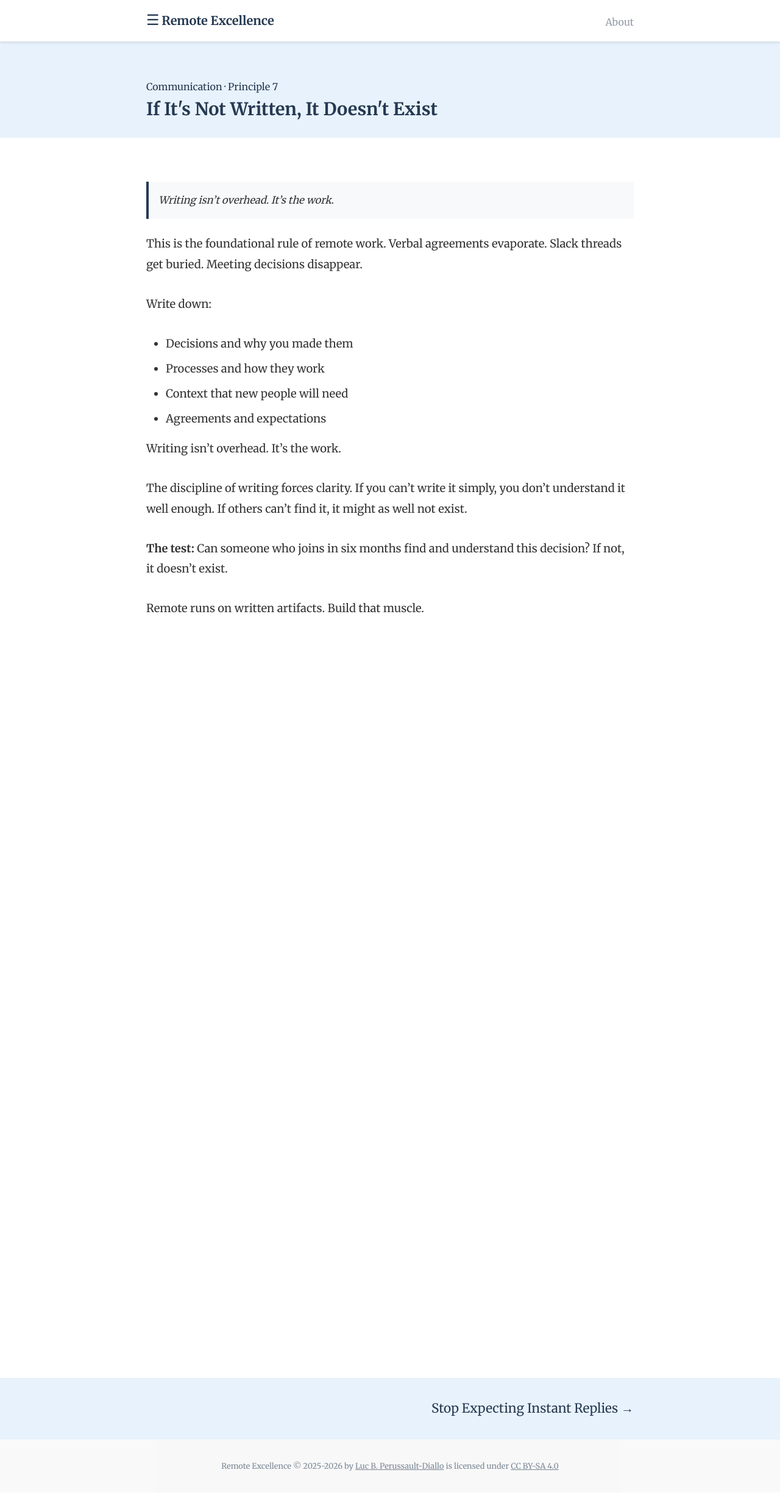
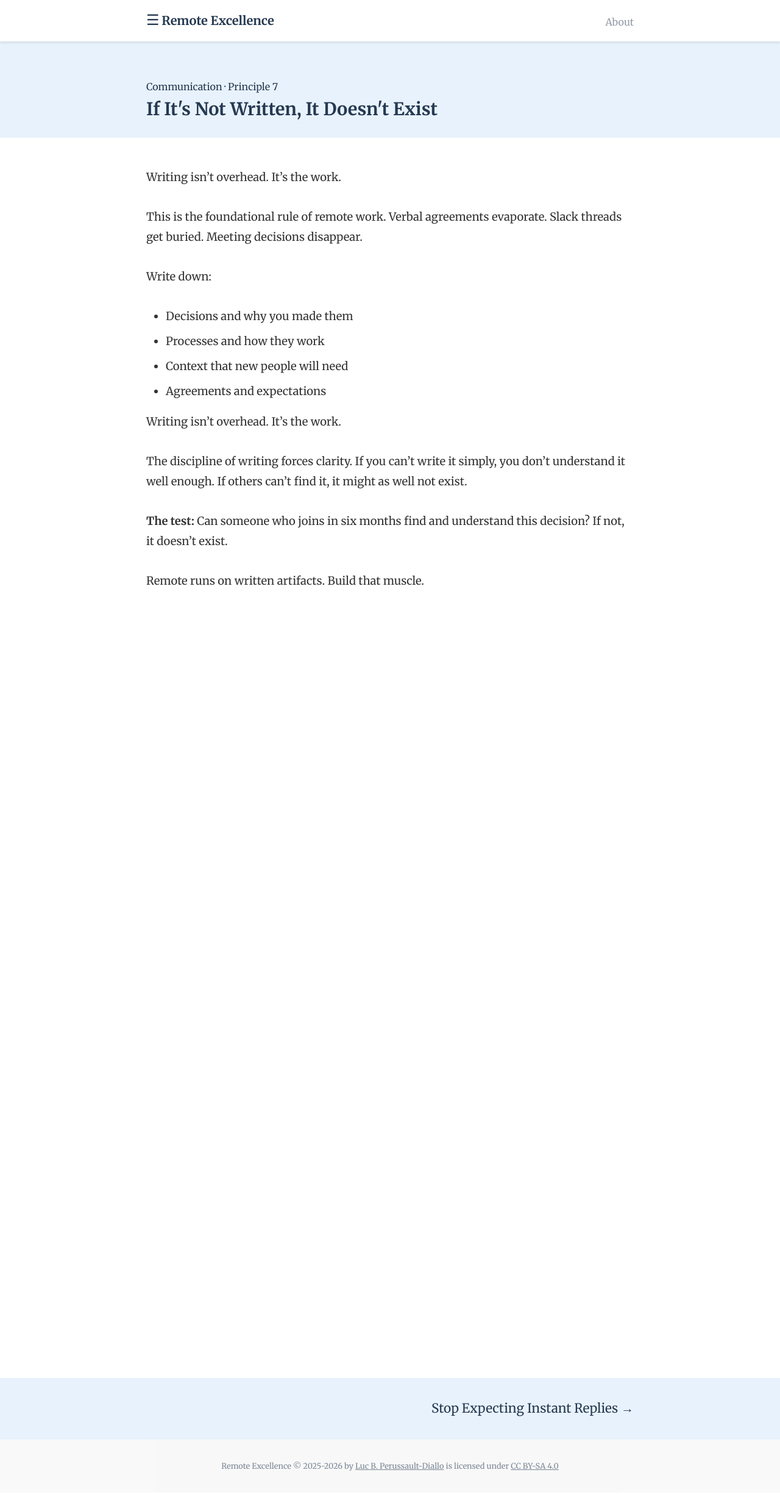
Before and after one commit to luuuc/remote-excellence-book, a Jekyll site: the page built from _chapters/02-07-if-its-not-written-it-doesnt-exist.md, in a window 1280 px wide. Shown: the top 2452 px of the page at 61% size. Built offline with Jekyll 4.4.1, drawn with Linux system fonts in a browser that asks for light colours; comment, search, counter and statistics services are not loaded.

```diff
--- a/_chapters/02-07-if-its-not-written-it-doesnt-exist.md
+++ b/_chapters/02-07-if-its-not-written-it-doesnt-exist.md
@@ -15,7 +15,7 @@ seo:
   keywords: documentation culture, written communication, remote documentation, async communication, decision documentation, remote team processes
 ---
 
-> Writing isn't overhead. It's the work.
+Writing isn't overhead. It's the work.
 
 This is the foundational rule of remote work. Verbal agreements evaporate. Slack threads get buried. Meeting decisions disappear.
 
```
